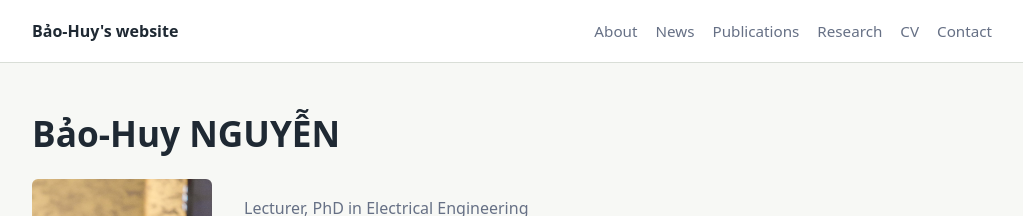
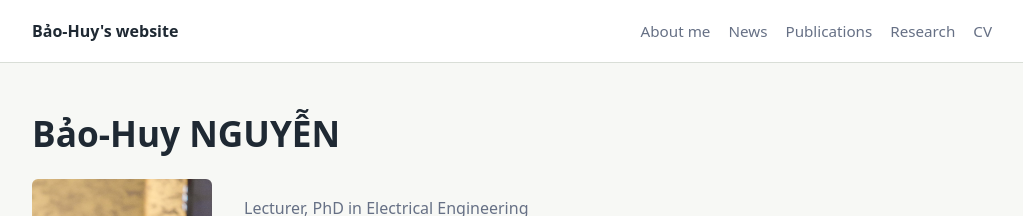
Before and after one commit to baohuynguyen/baohuynguyen.github.io, a Jekyll site: the page built from index.md, in a window 1280 px wide. Shown: the top 216 px of the page, without its empty margins (128-1151 px from the left). Built offline with Jekyll 4.4.1, drawn with Linux system fonts in a browser that asks for light colours.

Commit message:
Update header.html

```diff
--- a/_includes/header.html
+++ b/_includes/header.html
@@ -3,12 +3,11 @@
     <a class="site-title" href="{{ '/' | relative_url }}">{{ site.title }}</a>
 
     <nav class="site-nav">
-      <a href="{{ '/' | relative_url }}">About</a>
+      <a href="{{ '/' | relative_url }}">About me</a>
       <a href="{{ '/news/' | relative_url }}">News</a>
       <a href="{{ '/publications/' | relative_url }}">Publications</a>
       <a href="{{ '/research/' | relative_url }}">Research</a>
       <a href="{{ '/cv/' | relative_url }}">CV</a>
-      <a href="{{ '/contact/' | relative_url }}">Contact</a>
     </nav>
   </div>
 </header>
```
